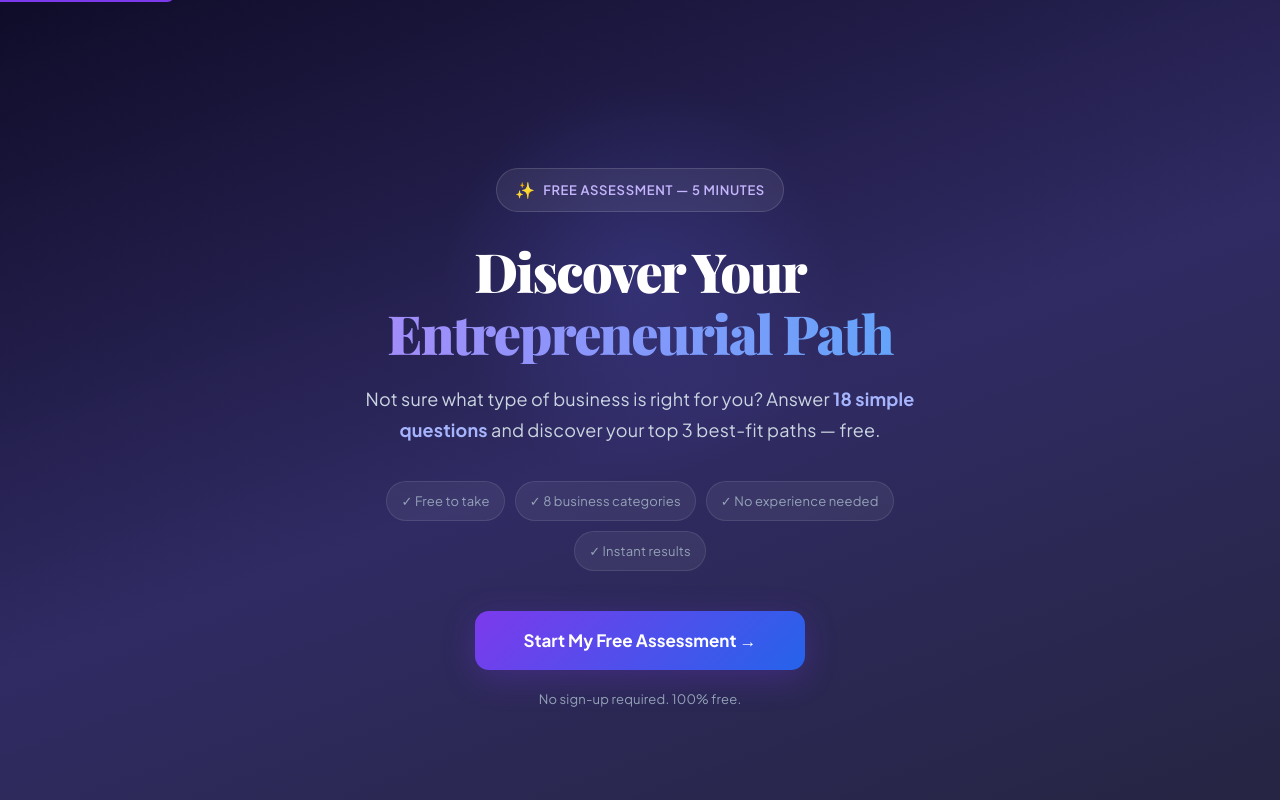
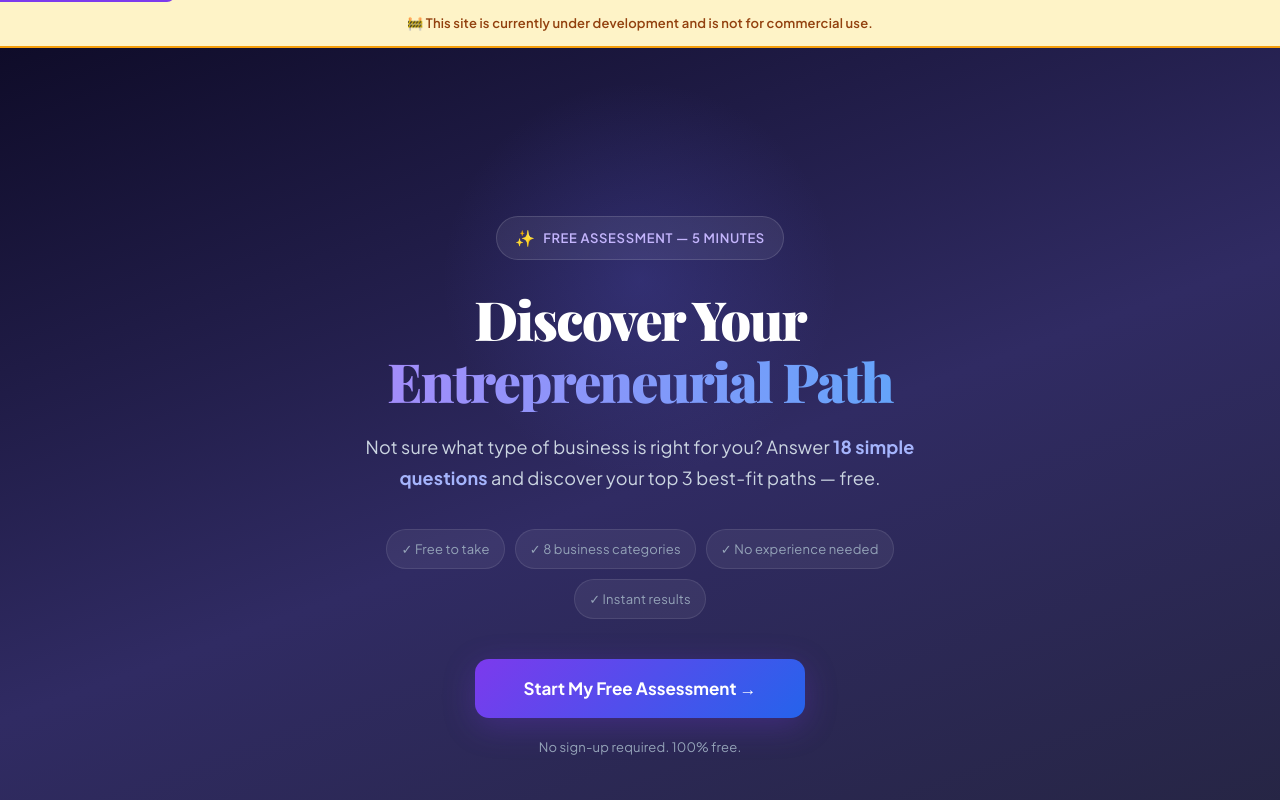
Before and after one commit to DeepRootsShop/Assessment, a React (Vite) app: page / in a window 1280 px wide. Shown: the top 800 px of the page. Built offline with nearby package versions, Linux system fonts and the light colour scheme; a web font is replaced by a local one.

Commit message:
add development banner

```diff
--- a/src/App.jsx
+++ b/src/App.jsx
@@ -1027,6 +1027,9 @@ export default function App() {
   return (
     <div>
       <a href="#main-content" className="skip-link">Skip to main content</a>
+      <div role="banner" aria-label="Development notice" style={{ background: '#FEF3C7', borderBottom: '2px solid #F59E0B', padding: '10px 20px', textAlign: 'center', fontFamily: 'Plus Jakarta Sans, sans-serif', fontSize: 13, fontWeight: 600, color: '#92400E' }}>
+        🚧 This site is currently under development and is not for commercial use.
+      </div>
       <div id="main-content">
       {screen === 'intro' && <IntroScreen onStart={() => setScreen('quiz')} />}
       {screen === 'quiz' && (
```
Also changed, not shown: 4 other files (tests, documents, lock files or other folders).
